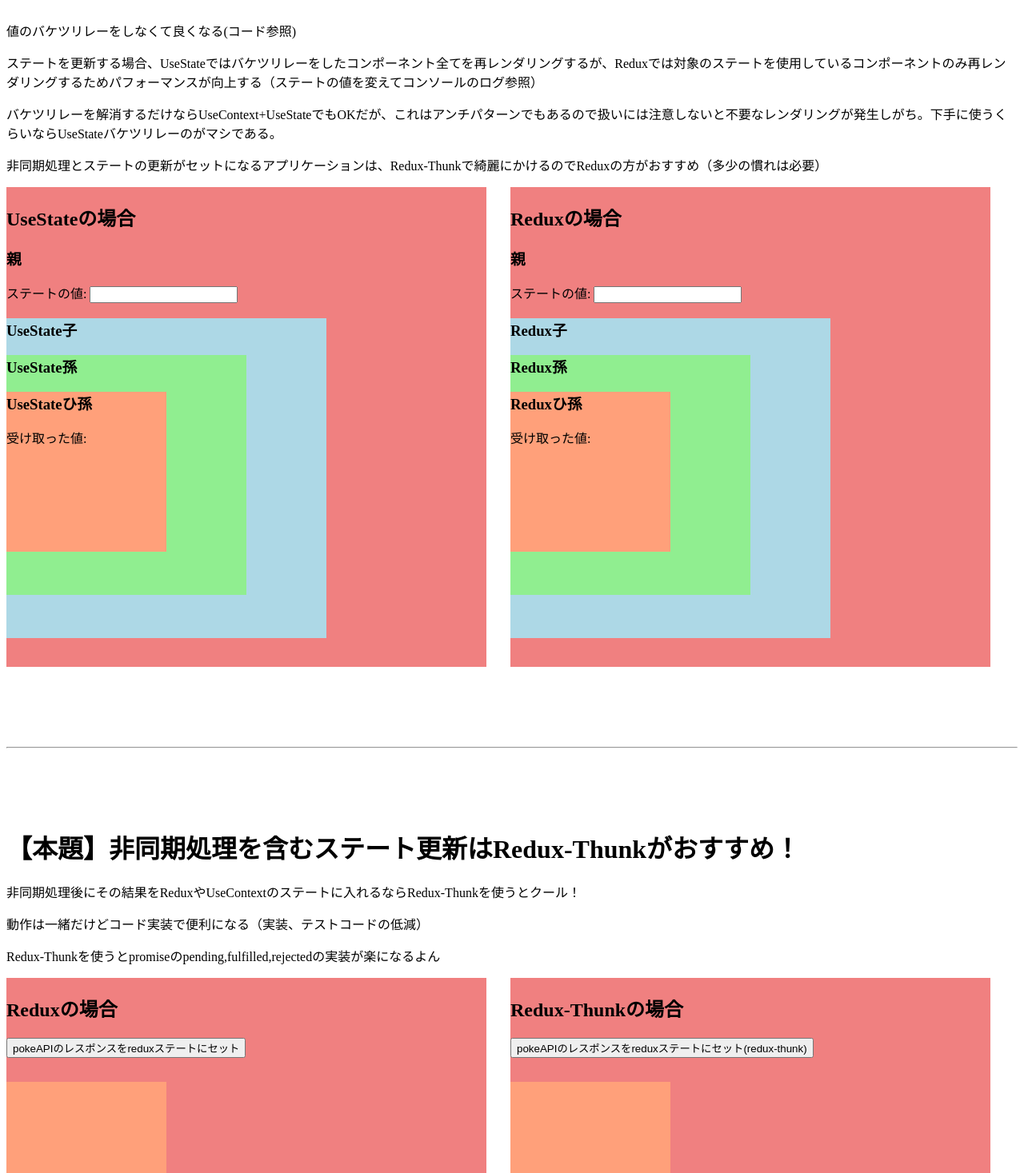
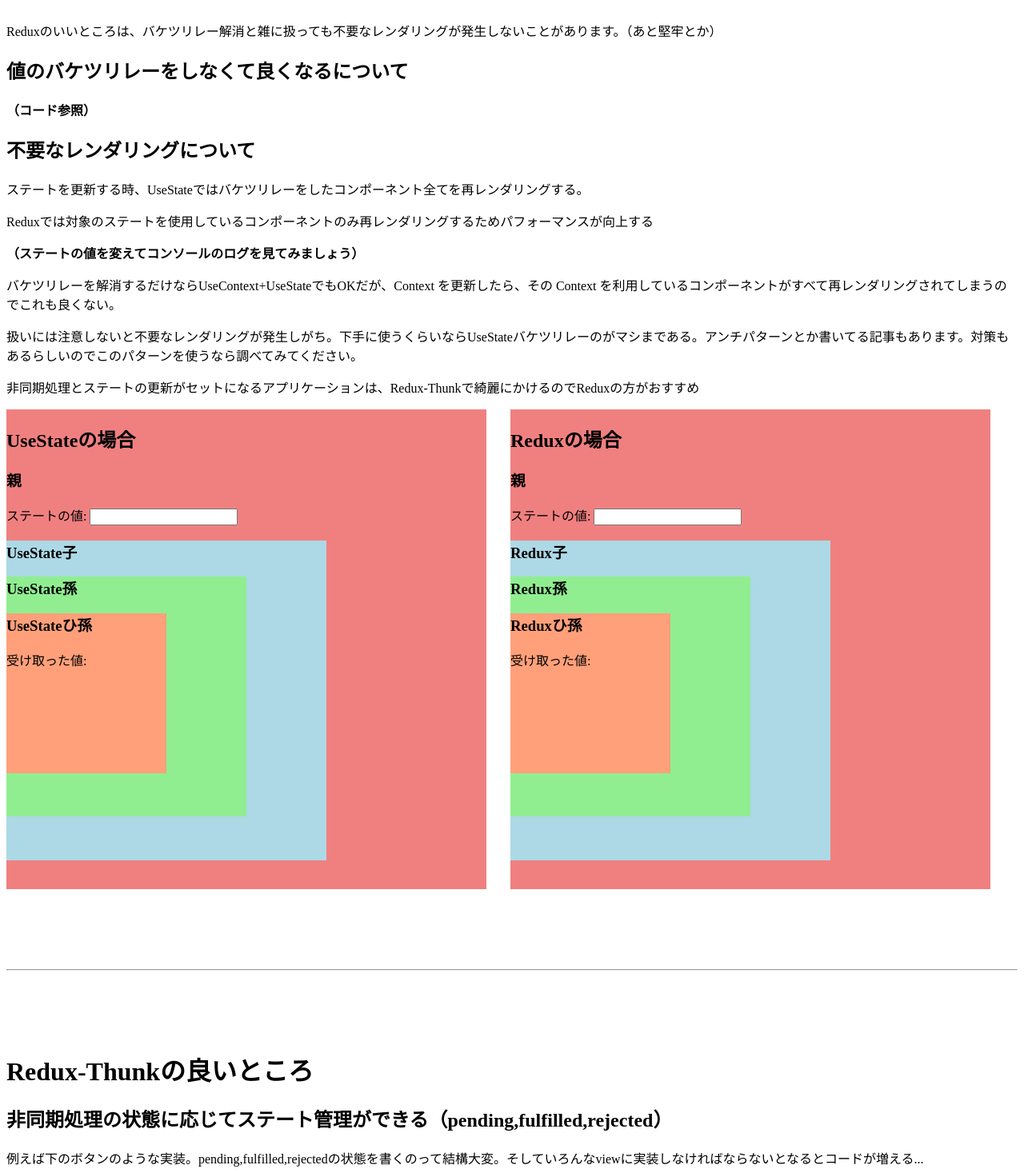
Before and after one commit to dig-workshop/redux-thunk-sample, a React (Vite) app: page / in a window 1280 px wide. Shown: the part 63-1530 px from the top of the page at 80% size. Built offline with nearby package versions, Linux system fonts and the light colour scheme.

Commit message:
説明を修正

```diff
--- a/package.json
+++ b/package.json
@@ -28,7 +28,6 @@
     "@types/react-dom": "^18.2.7",
     "@types/redux": "^3.6.0",
     "@types/redux-mock-store": "^1.0.6",
-    "@types/redux-thunk": "^2.1.0",
     "@typescript-eslint/eslint-plugin": "^6.0.0",
     "@typescript-eslint/parser": "^6.0.0",
     "@vitejs/plugin-react": "^4.0.3",
--- a/src/components/DifferenceReduxAndReduxThunk.tsx
+++ b/src/components/DifferenceReduxAndReduxThunk.tsx
@@ -58,10 +58,12 @@
 
     return (
         <div className={styles.differenceArea}>
-            <h1>【本題】非同期処理を含むステート更新はRedux-Thunkがおすすめ！</h1>
-            <p>非同期処理後にその結果をReduxやUseContextのステートに入れるならRedux-Thunkを使うとクール！</p>
-            <p>動作は一緒だけどコード実装で便利になる（実装、テストコードの低減）</p>
-            <p>Redux-Thunkを使うとpromiseのpending,fulfilled,rejectedの実装が楽になるよん</p>
+            <h1>Redux-Thunkの良いところ</h1>
+            <h2>非同期処理の状態に応じてステート管理ができる（pending,fulfilled,rejected）</h2>
+            <p>例えば下のボタンのような実装。pending,fulfilled,rejectedの状態を書くのって結構大変。そしていろんなviewに実装しなければならないとなるとコードが増える...</p>
+            <p>こんな処理でもredux-thunkなら、viewに1行で書くだけで終わる。<strong>（下のボタンは同じ動作をしている項に見えるが、コードは異なるのでコード見てください）</strong></p>
+            <h2>テストはredux側に集約される</h2>
+            <p>メリットなのか分からん。（個人的にはpromiseの状態のテストが見易いから好き。sliceのテスト見て〜）</p>
             <div>
                 <div>
                     <h2>Reduxの場合</h2>
--- a/src/components/DifferenceUseStateAndRedux.tsx
+++ b/src/components/DifferenceUseStateAndRedux.tsx
@@ -13,10 +13,16 @@
     return (
         <div className={styles.differenceArea}>
             <h1>UseStateよりReduxの方が良いところ</h1>
-            <p>値のバケツリレーをしなくて良くなる(コード参照)</p>
-            <p>ステートを更新する場合、UseStateではバケツリレーをしたコンポーネント全てを再レンダリングするが、Reduxでは対象のステートを使用しているコンポーネントのみ再レンダリングするためパフォーマンスが向上する（ステートの値を変えてコンソールのログ参照）</p>
-            <p>バケツリレーを解消するだけならUseContext+UseStateでもOKだが、これはアンチパターンでもあるので扱いには注意しないと不要なレンダリングが発生しがち。下手に使うくらいならUseStateバケツリレーのがマシである。</p>
-            <p>非同期処理とステートの更新がセットになるアプリケーションは、Redux-Thunkで綺麗にかけるのでReduxの方がおすすめ（多少の慣れは必要）</p>
+            <p>Reduxのいいところは、バケツリレー解消と雑に扱っても不要なレンダリングが発生しないことがあります。（あと堅牢とか）</p>
+            <h2>値のバケツリレーをしなくて良くなるについて</h2>
+            <p><strong>（コード参照）</strong></p>
+            <h2>不要なレンダリングについて</h2>
+            <p>ステートを更新する時、UseStateではバケツリレーをしたコンポーネント全てを再レンダリングする。</p>
+            <p>Reduxでは対象のステートを使用しているコンポーネントのみ再レンダリングするためパフォーマンスが向上する</p>
+            <p><strong>（ステートの値を変えてコンソールのログを見てみましょう）</strong></p>
+            <p>バケツリレーを解消するだけならUseContext+UseStateでもOKだが、Context を更新したら、その Context を利用しているコンポーネントがすべて再レンダリングされてしまうのでこれも良くない。</p>
+            <p>扱いには注意しないと不要なレンダリングが発生しがち。下手に使うくらいならUseStateバケツリレーのがマシまである。アンチパターンとか書いてる記事もあります。対策もあるらしいのでこのパターンを使うなら調べてみてください。</p>
+            <p>非同期処理とステートの更新がセットになるアプリケーションは、Redux-Thunkで綺麗にかけるのでReduxの方がおすすめ</p>
             <div>
                 <div>
                     <h2>UseStateの場合</h2>
```
Also changed, not shown: 2 other files (tests, documents, lock files or other folders).
